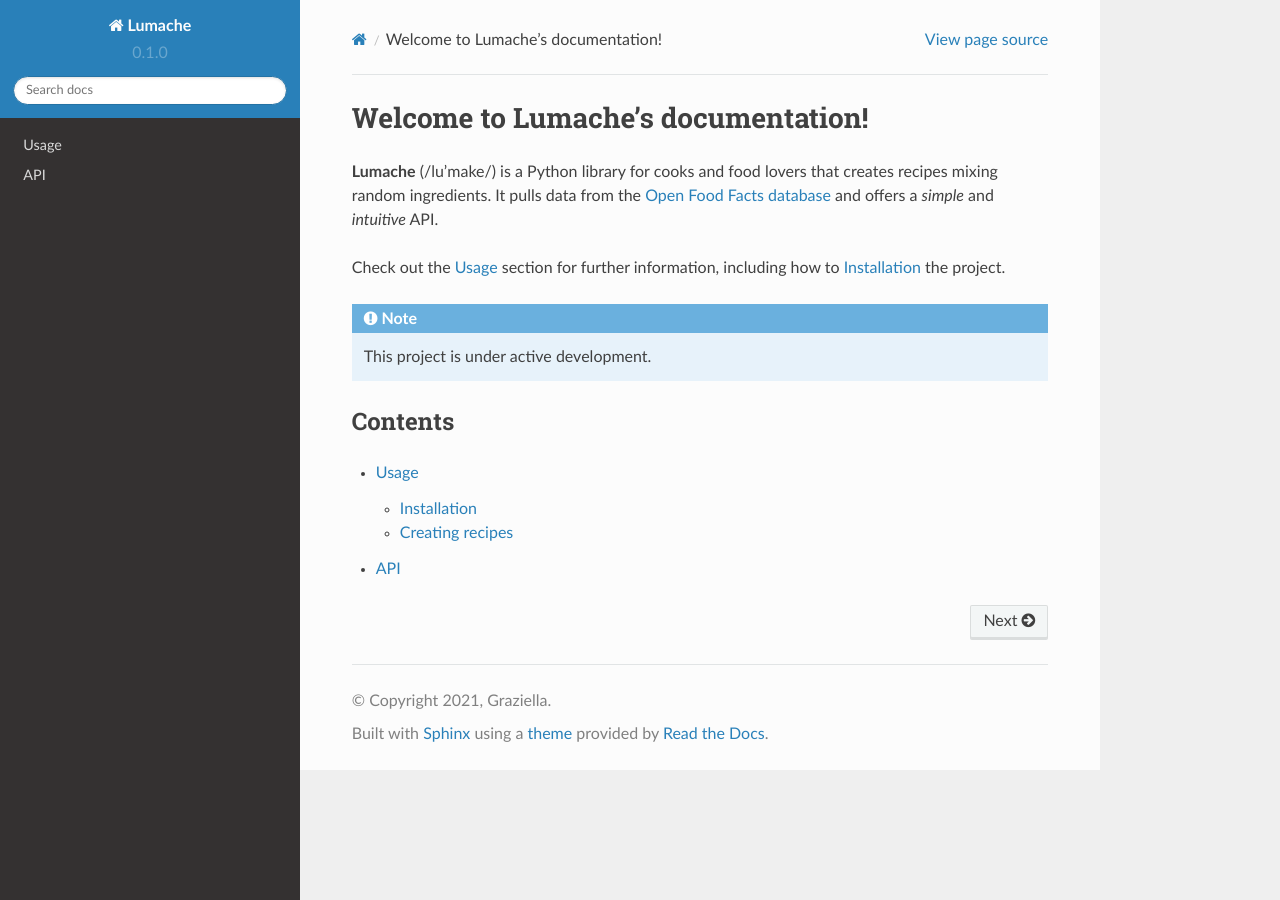
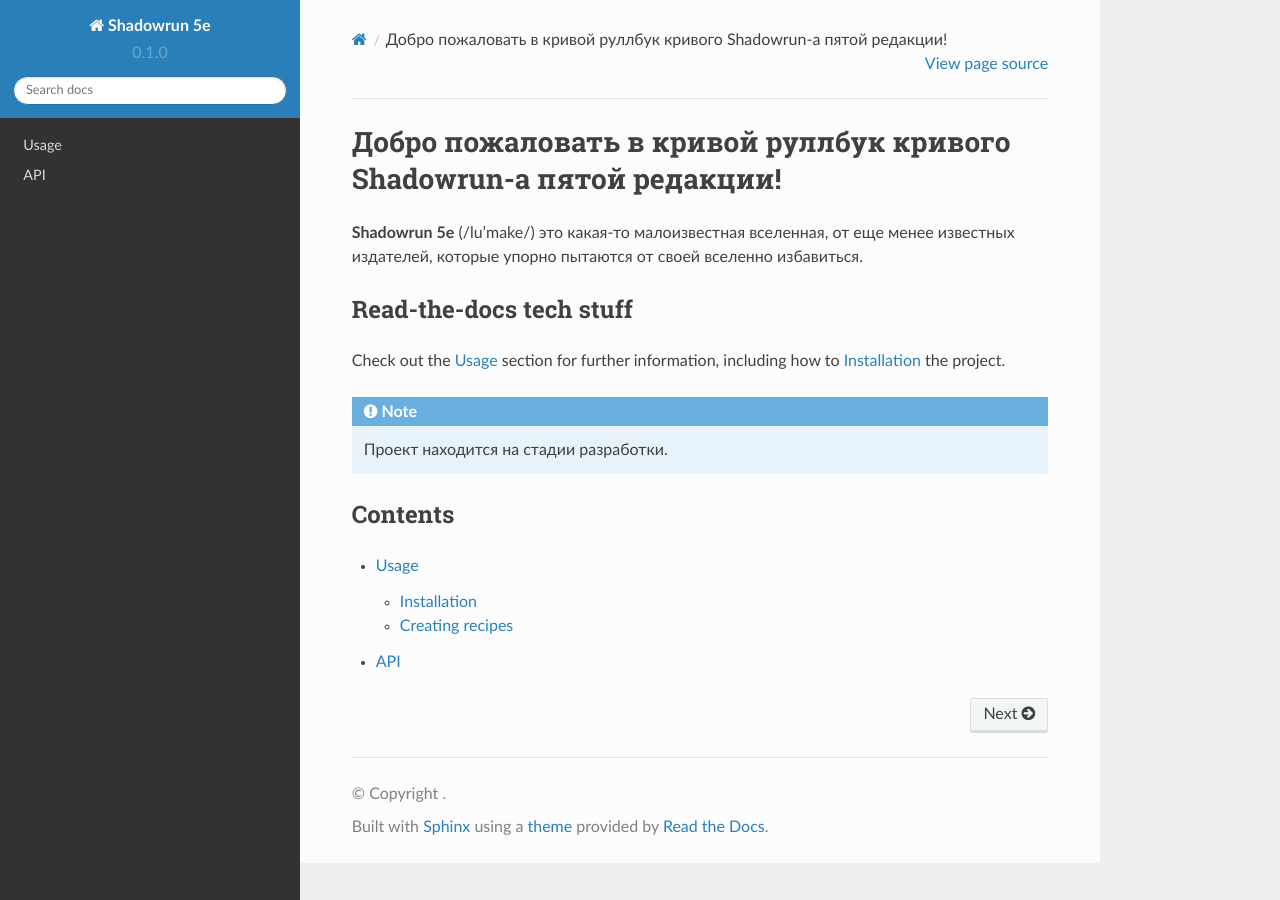
Before and after one commit to Ashokasundari/sr5e-docs, a Sphinx documentation site: the page built from docs/source/index.rst, in a window 1280 px wide. Built offline with Sphinx 7.4.7 and the Read the Docs theme 2.0.0, drawn with Linux system fonts in a browser that asks for light colours.

Commit message:
Initial commit

```diff
--- a/docs/source/conf.py
+++ b/docs/source/conf.py
@@ -2,9 +2,7 @@
 
 # -- Project information
 
-project = 'Lumache'
-copyright = '2021, Graziella'
-author = 'Graziella'
+project = 'Shadowrun 5e'
 
 release = '0.1'
 version = '0.1.0'
--- a/docs/source/index.rst
+++ b/docs/source/index.rst
@@ -1,17 +1,17 @@
-Welcome to Lumache's documentation!
-===================================
+Добро пожаловать в кривой руллбук кривого Shadowrun-а пятой редакции!
+=====================================================================
 
-**Lumache** (/lu'make/) is a Python library for cooks and food lovers
-that creates recipes mixing random ingredients.
-It pulls data from the `Open Food Facts database <https://world.openfoodfacts.org/>`_
-and offers a *simple* and *intuitive* API.
+**Shadowrun 5e** (/lu'make/) это какая-то малоизвестная вселенная, от еще менее известных
+издателей, которые упорно пытаются от своей вселенно избавиться.
 
+Read-the-docs tech stuff
+------------------------
 Check out the :doc:`usage` section for further information, including
 how to :ref:`installation` the project.
 
 .. note::
 
-   This project is under active development.
+   Проект находится на стадии разработки.
 
 Contents
 --------
```
